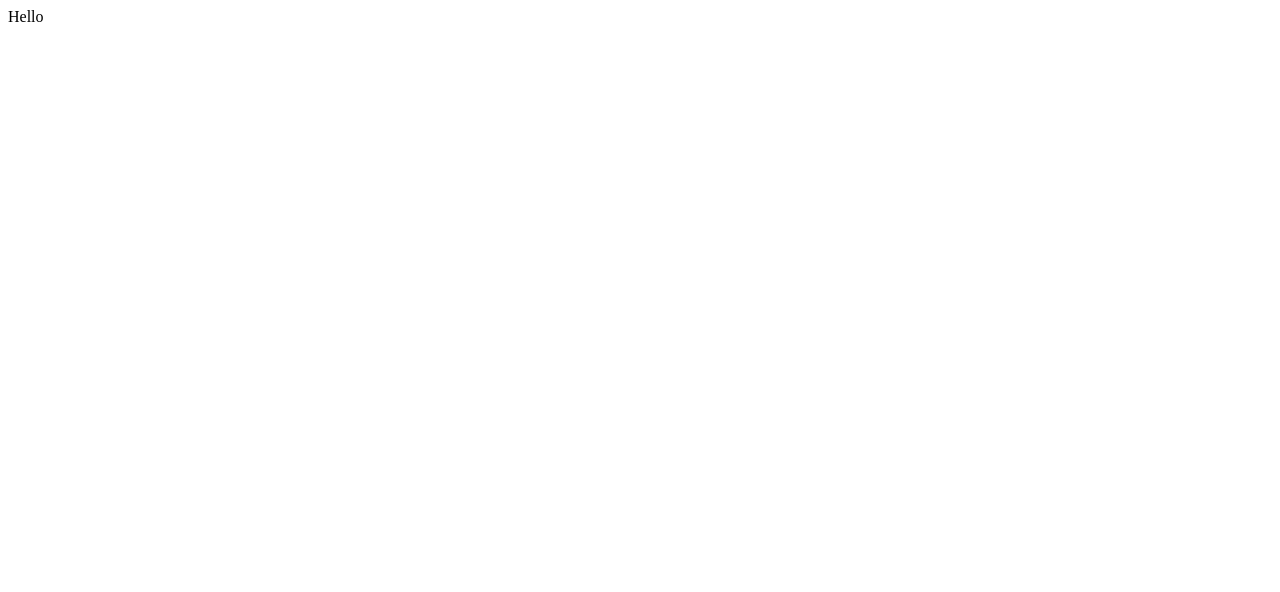
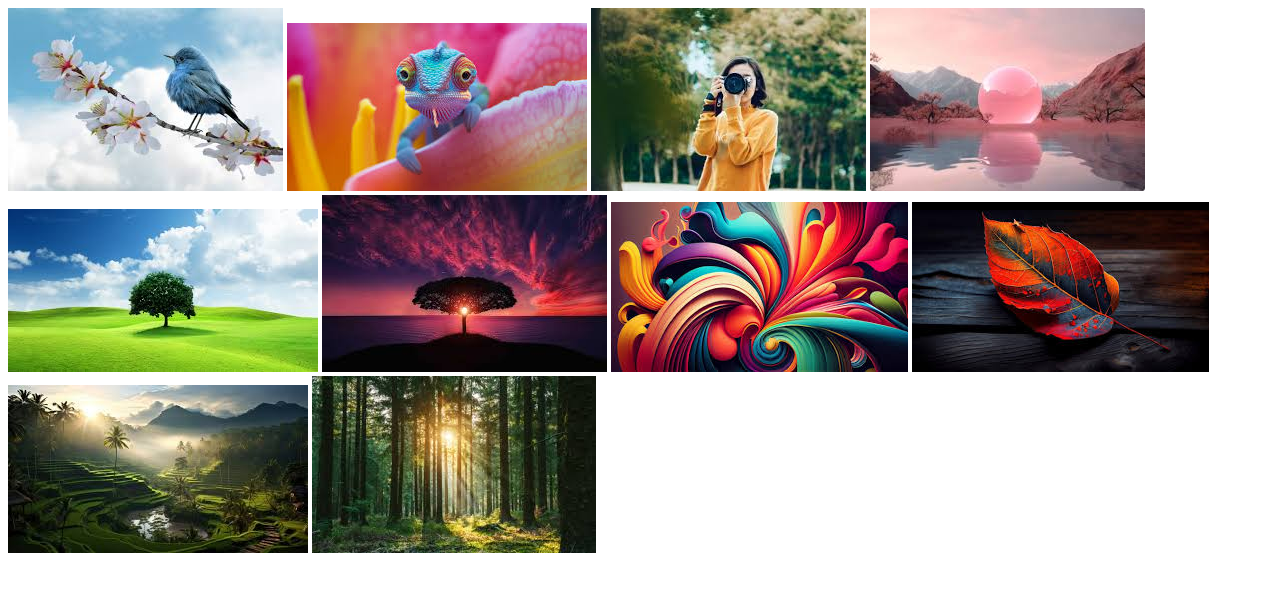
Before and after one commit to AnujAcharya2338/image, a plain HTML site: page index.html in a window 1280 px wide. Drawn offline with Linux system fonts and the light colour scheme.

Commit message:
added images an created folder structures

```diff
--- a/index.html
+++ b/index.html
@@ -1,13 +1,24 @@
 <!DOCTYPE html>
 <html lang="en">
-<head>
-    <meta charset="UTF-8">
-    <meta name="viewport" content="width=device-width, initial-scale=1.0">
+  <head>
+    <meta charset="UTF-8" />
+    <meta name="viewport" content="width=device-width, initial-scale=1.0" />
     <title>Document</title>
-    <link rel="stylesheet" href="style.css">
-</head>
-<body>
-    <script src="index.js"></script>
-
-</body>
+    <link rel="stylesheet" href="/assets/stylesheet/style.css" />
+  </head>
+  <body>
+    <script src="/assets/js/index.js"></script>
+    <div class="images">
+      <img src="/assets/images/a.jpg" alt="" />
+      <img src="/assets/images/b.jpg" alt="" />
+      <img src="/assets/images/c.jpg" alt="" />
+      <img src="/assets/images/d.jpg" alt="" />
+      <img src="/assets/images/e.jpg" alt="" />
+      <img src="/assets/images/f.jpg" alt="" />
+      <img src="/assets/images/g.jpg" alt="" />
+      <img src="/assets/images/h.jpg" alt="" />
+      <img src="/assets/images/i.jpg" alt="" />
+      <img src="/assets/images/j.jpg" alt="" />
+    </div>
+  </body>
 </html>
--- a/index.js
+++ /dev/null
@@ -1 +0,0 @@
-document.write("Hello");
```
Also changed, not shown: assets/images/a.jpg (added), assets/images/b.jpg (added), assets/images/c.jpg (added), assets/images/d.jpg (added), assets/images/e.jpg (added), assets/images/f.jpg (added), assets/images/g.jpg (added), assets/images/h.jpg (added), assets/images/i.jpg (added), assets/images/j.jpg (added), assets/js/index.js (added), assets/stylesheet/style.css (added).
